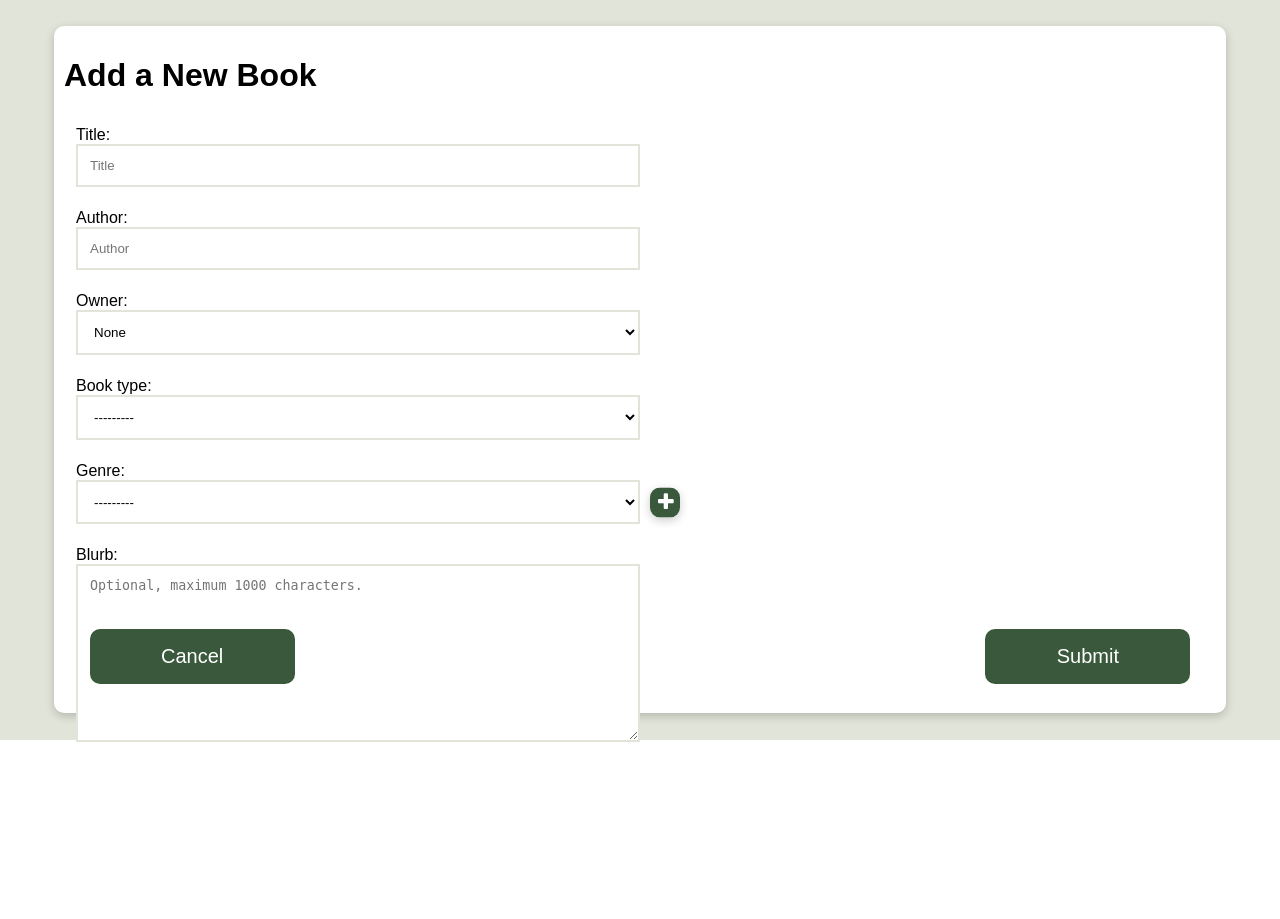
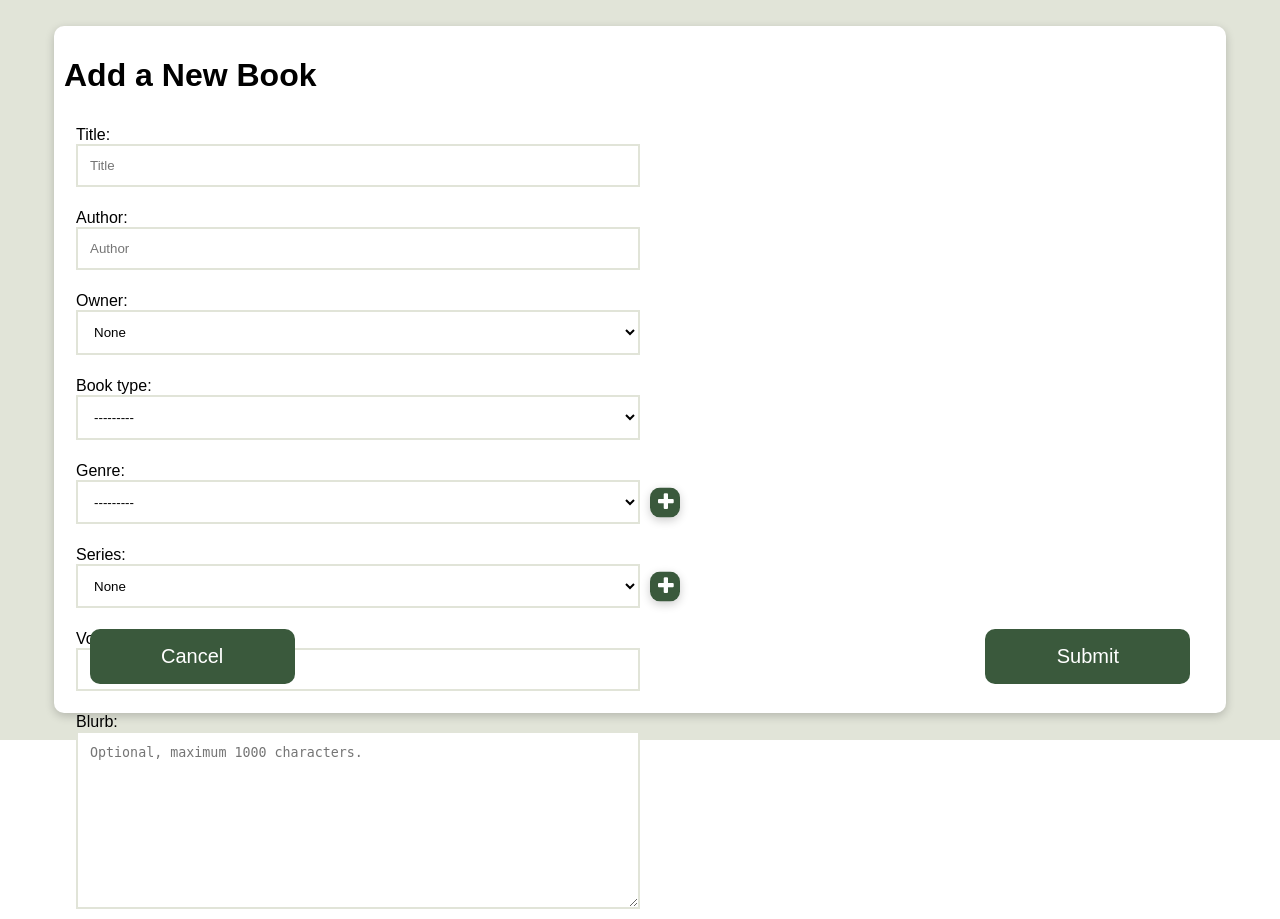
Before and after one commit to Koifly/swag-library-website, a Django app: page /book in a window 1280 px wide. Shown: the part 60-979 px from the top of the page. Before the commit the page ends 802 px from the top, so only its background shows below. Run offline with Django 5.2, Linux system fonts and the light colour scheme; a user stored in the database is signed in; data comes from the database, SQL or seed files in the repository; parts of the project's set-up code (start-up, migrations or seed data) failed here and were passed over; some web fonts are replaced.

Commit message:
Can now add series when adding or editing book.

```diff
--- a/main/library/forms.py
+++ b/main/library/forms.py
@@ -1,18 +1,20 @@
 from django import forms
 from taggit.forms import *
-from .models import Book, Genre
+from .models import Book, Genre, BookSeries
 
 
 class AddBook(forms.ModelForm):
     class Meta:
         model = Book
-        fields = ["title", "author","owner", "booktype", "genre", "blurb", "tags"]
+        fields = ["title", "author","owner", "booktype", "genre", "series", "volume", "blurb", "tags"]
         labels = {
             "title": "Title",
             "author": "Author",
             "owner": "Owner",
             "booktype": "Book type",
             "genre": "Genre",
+            "series": "Series",
+            "volume": "Volume",
             "blurb": "Blurb",
             "tags": "Tags",
         }
@@ -33,6 +35,13 @@ class AddBook(forms.ModelForm):
                 'class': 'form-input'
             }),
             'genre': forms.Select(attrs={
+                'class': 'form-input'
+            }),
+            'series': forms.Select(attrs={
+                'class': 'form-input'
+            }),
+            'volume': forms.TextInput(attrs={
+                'type':'number',
                 'class': 'form-input'
             }),
             'blurb': forms.Textarea(attrs={
@@ -61,13 +70,15 @@ class AddBook(forms.ModelForm):
 class EditBook(forms.ModelForm):
     class Meta:
         model = Book
-        fields = ["title", "author","owner", "booktype", "genre", "blurb", "tags"]
+        fields = ["title", "author","owner", "booktype", "genre", "series", "volume", "blurb", "tags"]
         labels = {
             "title": "Title",
             "author": "Author",
             "owner": "Owner",
             "booktype": "Book type",
             "genre": "Genre",
+            "series": "Series",
+            "volume": "Volume",
             "blurb": "Blurb",
             "tags": "Tags",
         }
@@ -138,3 +149,17 @@ class AddGenre(forms.ModelForm):
                 'class': 'form-input'
             })
         }
+
+class AddSeries(forms.ModelForm):
+    class Meta:
+        model = BookSeries
+        fields = ["name"]
+        labels = {
+            "name": "Series name"
+        }
+
+        widgets = {
+            'name': forms.TextInput(attrs={
+                'class': 'form-input'
+            })
+        }
--- a/main/library/urls.py
+++ b/main/library/urls.py
@@ -5,6 +5,7 @@ urlpatterns = [
     path("", views.home, name="home"),
 
     path("new-genre", views.add_genre),
+    path("new-series", views.add_series),
 
     path("book", views.book_form),
     path("book/edit-id:<slug:book>", views.book_form),
--- a/main/library/views.py
+++ b/main/library/views.py
@@ -1,7 +1,7 @@
 import os
 
 from .contexts import *
-from .forms import AddBook, AddGenre, EditBook, BorrowBook
+from .forms import *
 from .models import Book, Genre, BookType
 
 from django.http import HttpResponse, HttpResponseRedirect
@@ -84,6 +84,18 @@ def add_genre(request):
     return render(request, 'forms/genre_form.html', context)
 
 @login_required(login_url="/login/")
+def add_series(request):
+    if request.method == "POST":
+        form = AddSeries(request.POST)
+        if form.is_valid():
+            form.save()
+            return redirect("/book")
+    else:
+        form = AddSeries()
+    context = header_context | {'form': form}
+    return render(request, 'forms/series_form.html', context)
+
+@login_required(login_url="/login/")
 def list(request, booktype="all", genre=None):
     template = loader.get_template('list.html')
     list_context = get_list_context(booktype, genre)
--- a/main/static/css/list.css
+++ b/main/static/css/list.css
@@ -92,3 +92,7 @@
     font-size: 15px;
     color: var(--accent-red);
 }
+
+.sublist {
+    background-color: var(--main-grey);
+}
--- a/main/templates/forms/book_form.html
+++ b/main/templates/forms/book_form.html
@@ -32,6 +32,13 @@
                             <i class="fa white fa-plus"></i>
                         </button>
                         </div>
+                    {% elif not book and field.name == "series"%}
+                        <div class="genre-container">
+                        {{ field }}
+                        <button class="iconbtn iconbtn-small genre" onclick="window.location.href='/new-series';">
+                            <i class="fa white fa-plus"></i>
+                        </button>
+                        </div>
                     {% else %}
                         {{ field }}
                     {% endif %}
--- a/main/templates/list.html
+++ b/main/templates/list.html
@@ -34,7 +34,7 @@
                                     <button class="iconbtn iconbtn-small action" expanded="false" id="{{ forloop.counter }}" onclick="toggle_series(this.id)"><i class="fa black fa-angle-up" id="icon_{{ forloop.counter }}"></i></button>
                                 </td>
                             </tr>
-                            <tr class="hidden-info" id="books_{{ forloop.counter }}">
+                            <tr class="hidden-info sublist" id="books_{{ forloop.counter }}">
                                 <td colspan="5">
                                 <table class="list-table">
                                     {% for book in item|get_value:'seriesBooks' %} {% include "book_item.html" %} {% endfor %}
```
